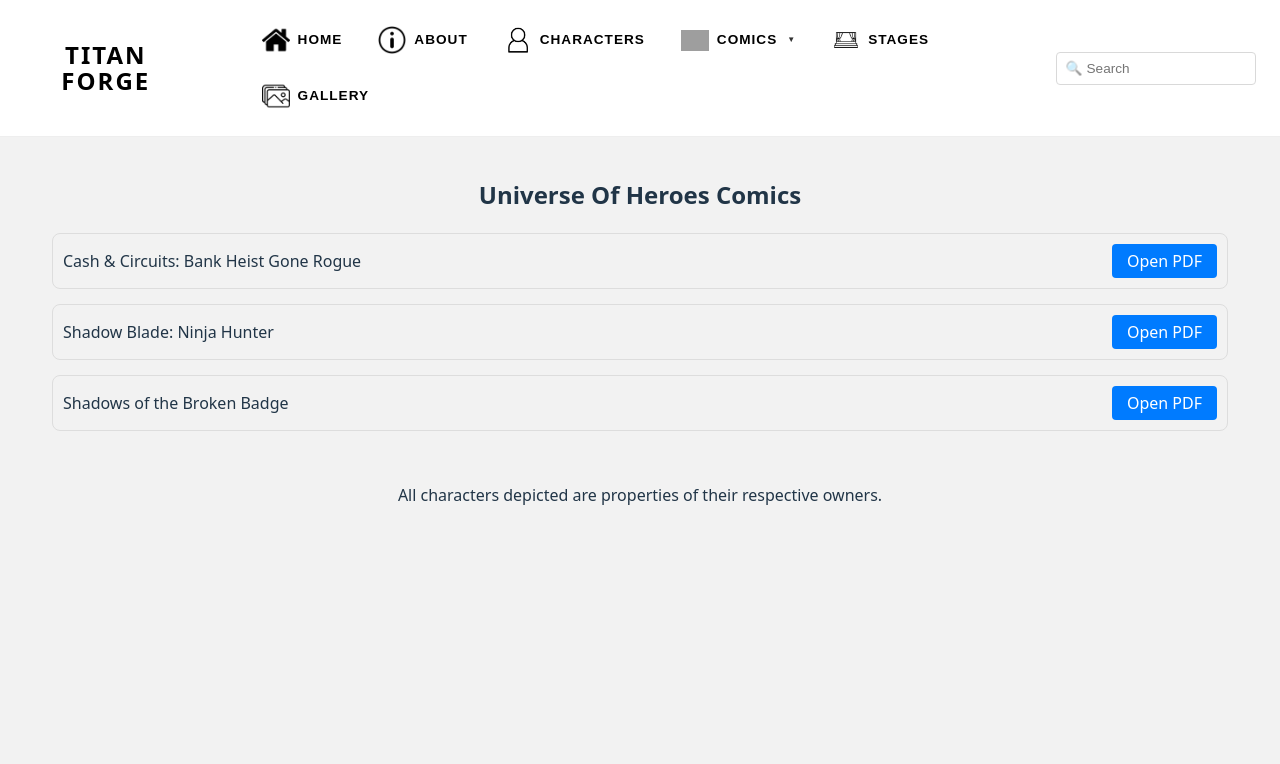
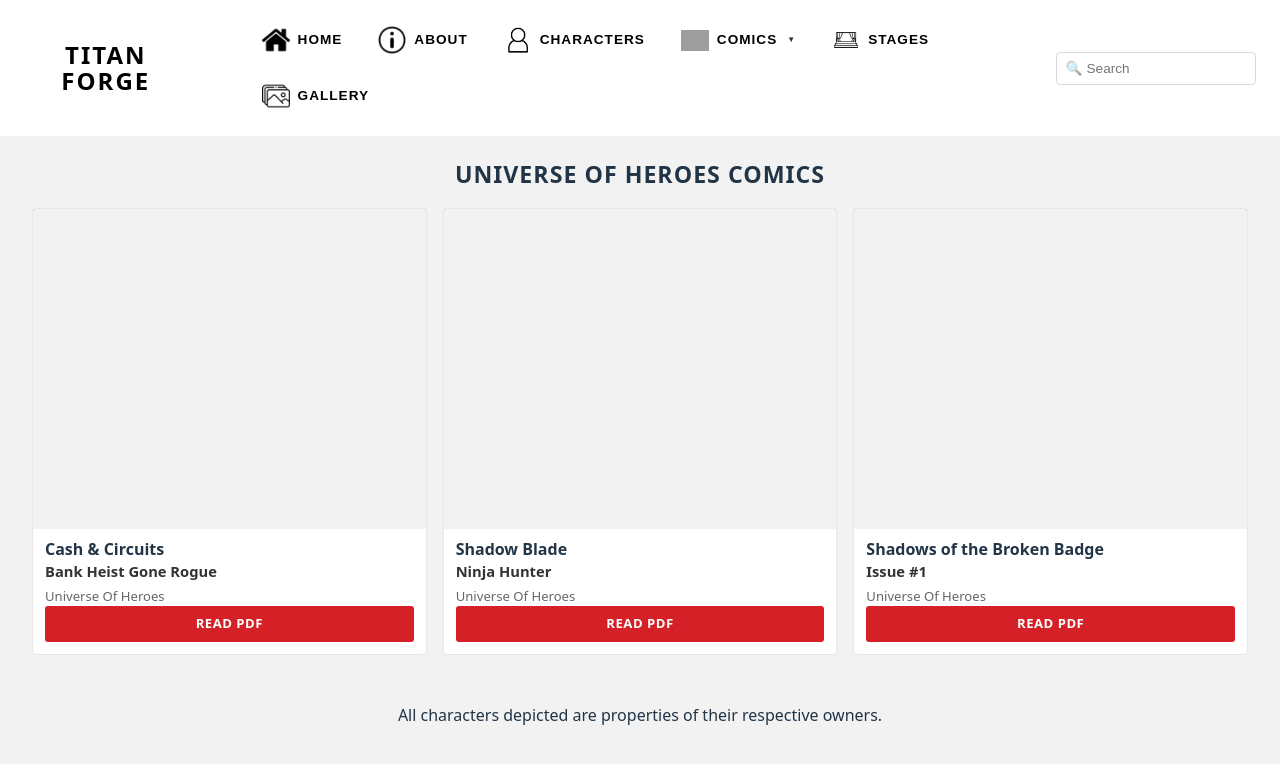
Before and after one commit to roy-is-our-boy13/UniverseOfHeroes, a React (Vite) app: page /comics in a window 1280 px wide. Shown: the top 764 px of the page. Built offline with nearby package versions, Linux system fonts and the light colour scheme; grey boxes are pictures that could not be loaded.

Commit message:
Updated the Comics.jsx file.

```diff
--- a/src/App.css
+++ b/src/App.css
@@ -760,3 +760,86 @@
   font-size: 1.1rem;
   color: #666;
 }
+
+/* Comics page */
+.comics-page {
+  padding: 1.25rem 0 2rem;
+}
+
+.comics-page-title {
+  margin: 0 0 1rem;
+  font-size: 1.45rem;
+  text-align: center;
+  text-transform: uppercase;
+  letter-spacing: 1px;
+}
+
+.comics-row {
+  display: grid;
+  grid-template-columns: repeat(auto-fit, minmax(220px, 1fr));
+  gap: 16px;
+}
+
+.comic-card {
+  background: #fff;
+  border: 1px solid #e7e7e7;
+  border-radius: 4px;
+  overflow: hidden;
+  display: flex;
+  flex-direction: column;
+}
+
+.comic-cover-link {
+  display: block;
+  height: 320px;
+  background: #111;
+}
+
+.comic-cover-preview {
+  width: 100%;
+  height: 100%;
+  border: 0;
+  display: block;
+}
+
+.comic-title {
+  margin: 0;
+  padding: 10px 12px 0;
+  font-size: 1rem;
+  line-height: 1.3;
+  text-align: left;
+}
+
+.comic-subtitle {
+  display: block;
+  font-size: 0.92rem;
+  color: #333;
+  margin-top: 2px;
+}
+
+.comic-creators {
+  margin: 0;
+  padding: 6px 12px 0;
+  font-size: 0.82rem;
+  color: #666;
+  text-align: left;
+}
+
+.comic-read-button {
+  margin: 12px;
+  margin-top: auto;
+  display: inline-block;
+  text-decoration: none;
+  background: #d42026;
+  color: #fff;
+  font-weight: 600;
+  font-size: 0.82rem;
+  text-transform: uppercase;
+  letter-spacing: 0.5px;
+  border-radius: 3px;
+  padding: 8px 10px;
+}
+
+.comic-read-button:hover {
+  background: #b8161b;
+}
--- a/src/components/Comics.jsx
+++ b/src/components/Comics.jsx
@@ -1,38 +1,65 @@
 import React from 'react';
-// Import the PDF files from your assets folder
+import '../App.css';
 import cashCircuits from '../assets/Comics/Cash & Circuits_ Bank Heist Gone Rogue.pdf';
 import shadowBlade from '../assets/Comics/Shadow Blade_ Ninja Hunter.pdf';
 import brokenBadge from '../assets/Comics/Shadows of the Broken Badge.pdf';
 
 function Comics() {
   const comicFiles = [
-        { name: "Cash & Circuits: Bank Heist Gone Rogue", file: cashCircuits },
-        { name: "Shadow Blade: Ninja Hunter", file: shadowBlade },
-        { name: "Shadows of the Broken Badge", file: brokenBadge }
+    {
+      title: 'Cash & Circuits',
+      subtitle: 'Bank Heist Gone Rogue',
+      creators: 'Universe Of Heroes',
+      file: cashCircuits
+    },
+    {
+      title: 'Shadow Blade',
+      subtitle: 'Ninja Hunter',
+      creators: 'Universe Of Heroes',
+      file: shadowBlade
+    },
+    {
+      title: 'Shadows of the Broken Badge',
+      subtitle: 'Issue #1',
+      creators: 'Universe Of Heroes',
+      file: brokenBadge
+    }
   ];
 
   return (
-        <div style={{ padding: '20px' }}>
-            <h2>Universe Of Heroes Comics</h2>
-            <ul style={{ listStyle: 'none', padding: 0 }}>
-                {
-                    comicFiles.map((comic, index) => (
-                    <li key={index} style={{ marginBottom: '15px', border: '1px solid #ddd', padding: '10px', borderRadius: '8px' }}>
-                        <div style={{ display: 'flex', justifyContent: 'space-between', alignItems: 'center' }}>
-                            <span>{comic.name}</span>
+    <section className="comics-page">
+      <h2 className="comics-page-title">Universe Of Heroes Comics</h2>
+
+      <div className="comics-row">
+        {comicFiles.map((comic, index) => (
+          <article key={index} className="comic-card">
             <a
               href={comic.file}
               target="_blank"
               rel="noreferrer"
-                                style={{ textDecoration: 'none', background: '#007bff', color: 'white', padding: '5px 15px', borderRadius: '4px' }}
+              className="comic-cover-link"
+              aria-label={`Open ${comic.title} PDF`}
             >
-                                Open PDF
+              <iframe
+                src={`${comic.file}#toolbar=0&navpanes=0&scrollbar=0&view=FitH`}
+                title={`${comic.title} preview`}
+                className="comic-cover-preview"
+              />
             </a>
+
+            <h3 className="comic-title">
+              {comic.title}
+              <span className="comic-subtitle">{comic.subtitle}</span>
+            </h3>
+            <p className="comic-creators">{comic.creators}</p>
+
+            <a href={comic.file} target="_blank" rel="noreferrer" className="comic-read-button">
+              Read PDF
+            </a>
+          </article>
+        ))}
       </div>
-                    </li>))
-                }
-            </ul>
-        </div>
+    </section>
   );
 }
 
```
Lines whose indentation alone changed are shown as unchanged.
